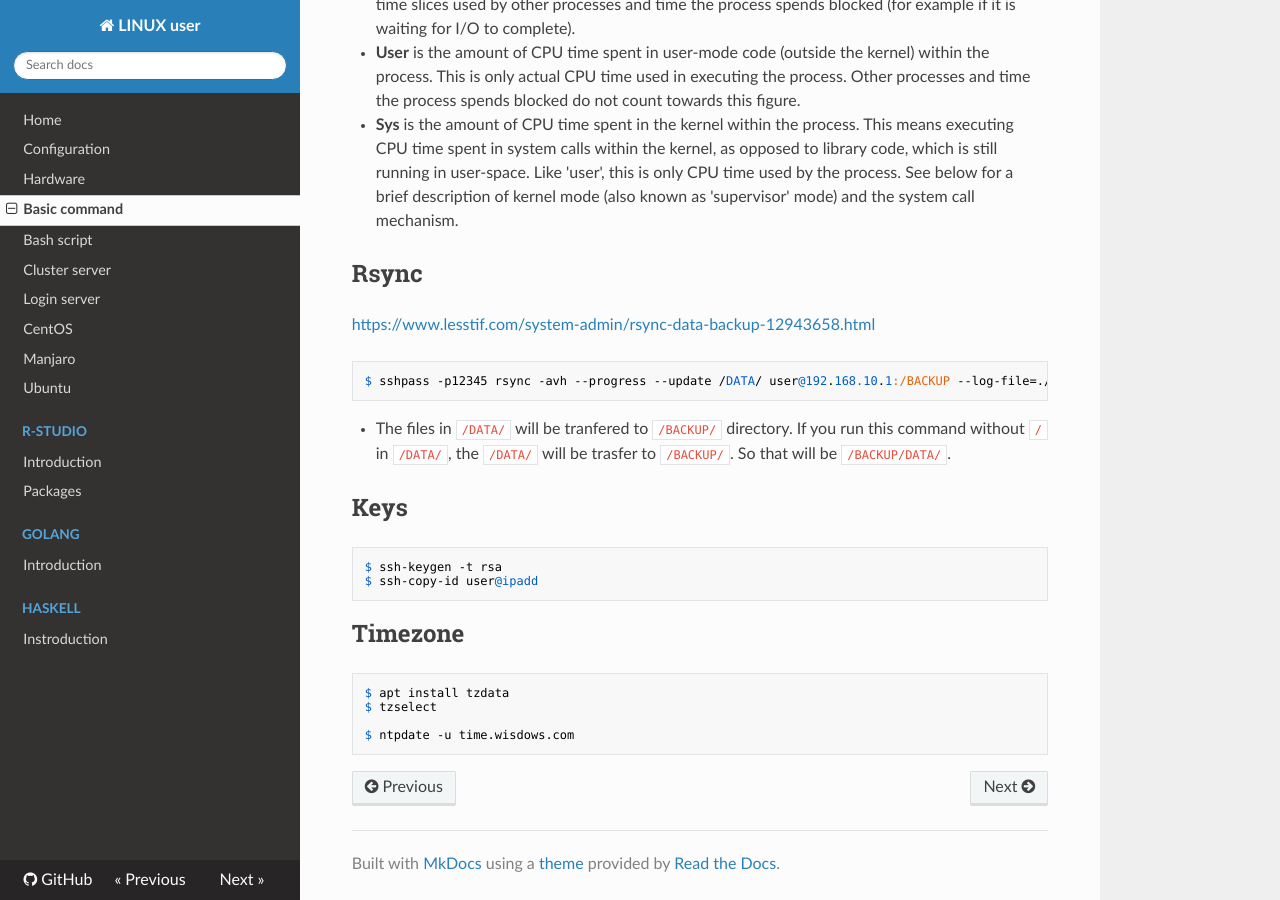
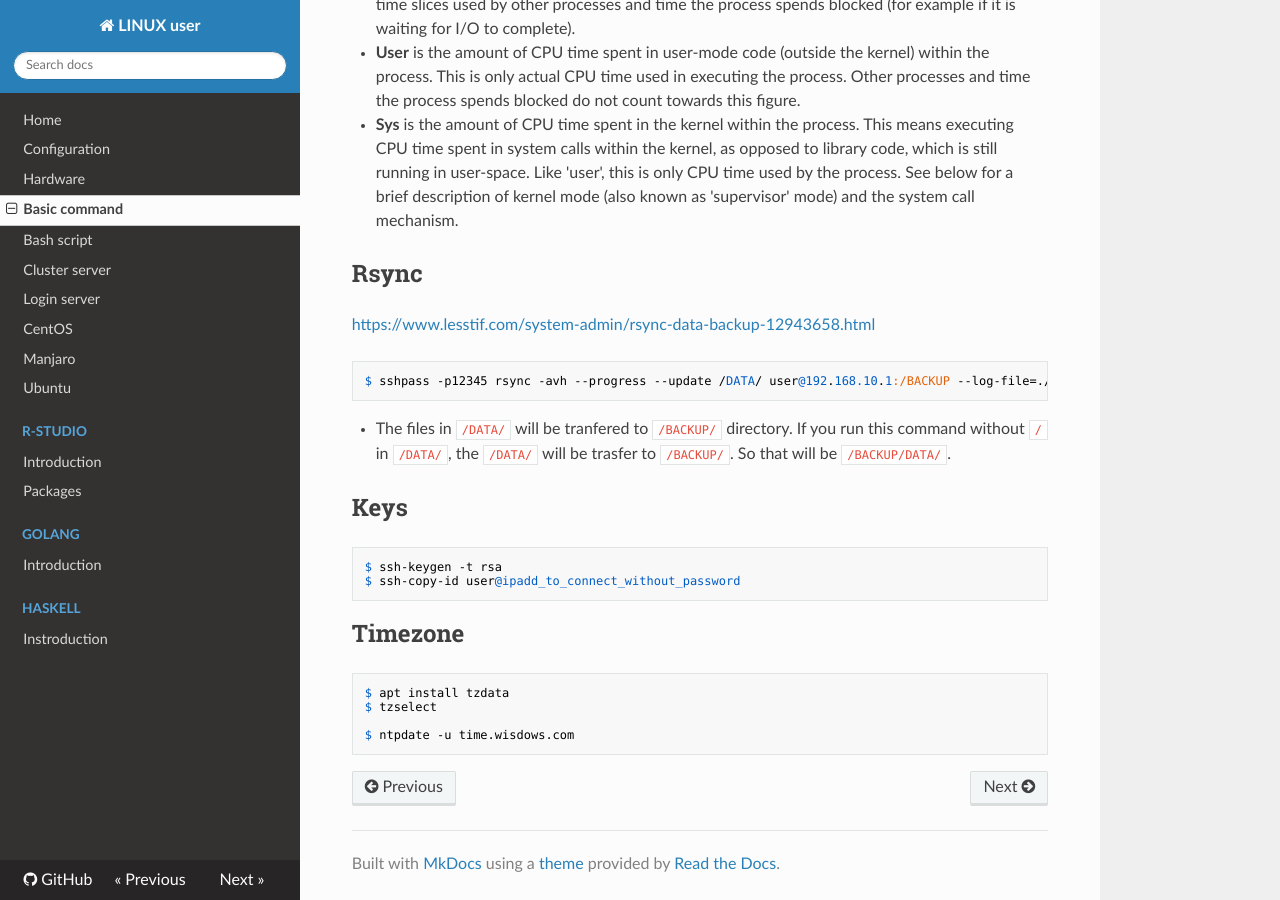
Before and after one commit to WonyoungCho/LINUX, an MkDocs documentation site: the page built from docs/basic_comm.md, in a window 1280 px wide and 900 px high, scrolled down 5743 px. Built offline with MkDocs 1.6.1, drawn with Linux system fonts in a browser that asks for light colours; nearby versions of some CDN libraries; old or Windows-style settings are respelled for this version of MkDocs.

Commit message:
Update basic_comm.md

````diff
--- a/docs/basic_comm.md
+++ b/docs/basic_comm.md
@@ -277,7 +277,7 @@ $ sshpass -p12345 rsync -avh --progress --update /DATA/ user@192.168.10.1:/BACKU
 ## Keys
 ```
 $ ssh-keygen -t rsa
-$ ssh-copy-id user@ipadd
+$ ssh-copy-id user@ipadd_to_connect_without_password
 ```
 
 ## Timezone
````
